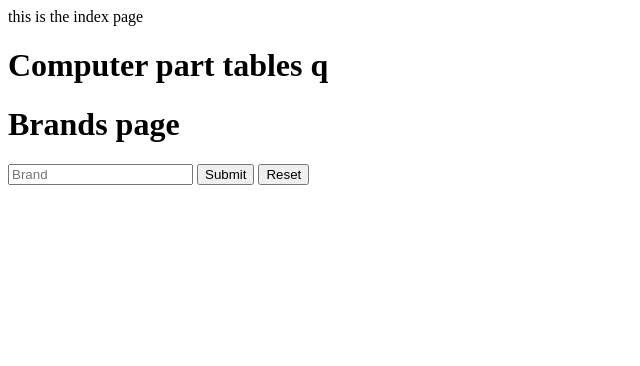
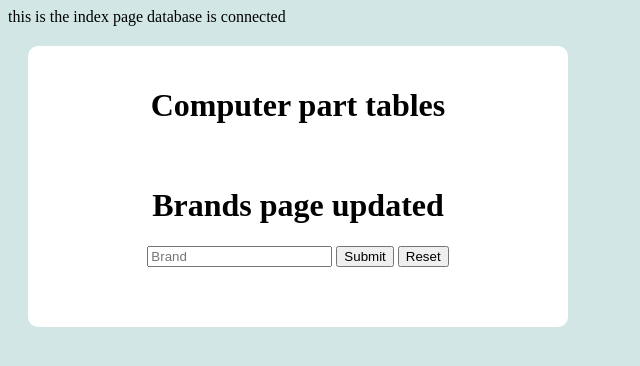
Before and after one commit to LesmyP/block3-adv-web, a PHP site: page /project1-new/mvc-project/index.php in a window 1280 px wide. Shown: the top 366 px of the page, without its empty margins (0-640 px from the left). Run offline with PHP 8.4, Linux system fonts and the light colour scheme; data that the repository does not hold is empty; a stand-in replaces the project's code that opens the database connection.

Commit message:
working code fixed bugs

```diff
--- a/project1-new/mvc-project/controllers/brandscontroller.php
+++ b/project1-new/mvc-project/controllers/brandscontroller.php
@@ -6,7 +6,7 @@ include_once 'models/brandsmodel.php';
 class Controller {
     private $model;
     public function __construct($connection) {
-        $this->model = new userModel($connection);
+        $this->model = new brandModel($connection);
     }
     public function showBrands() {
         // echo "SELECT * FROM brands";
@@ -34,7 +34,7 @@ class Controller {
 
 
 include_once 'controllers/connection.php';
-$connection2 = new connectionObject($host, $username, $password, $database);
+$connection2 = new connectionBrand($host, $username, $password, $database);
 $controller = new Controller($connection2);
 
 if(isset($_POST['submit'])) {
--- a/project1-new/mvc-project/controllers/router.php
+++ /dev/null
@@ -1,5 +0,0 @@
-<?php
-
-
-
-?>
--- a/project1-new/mvc-project/index.php
+++ b/project1-new/mvc-project/index.php
@@ -4,14 +4,19 @@
     <meta charset="UTF-8">
     <meta name="viewport" content="width=device-width, initial-scale=1.0">
     <title>MCV Project - Lesmy Perez</title>
+    <link rel="stylesheet" href="style.css">
+
 </head>
 <body>
-    this is the index page
-    <h1>Computer part tables q</h1>
+    this is the index page database is connected
+
+    <div class="container">
+    <h1>Computer part tables</h1>
         <!-- add controller -->
         <?php
         include_once("controllers/brandscontroller.php");
     ?>
+    </div>
 
 </body>
 </html>
--- a/project1-new/mvc-project/models/brandsmodel.php
+++ b/project1-new/mvc-project/models/brandsmodel.php
@@ -1,19 +1,23 @@
 <?php
 
-class connectionObject {
+// ini_set('display_errors', '1');
+// ini_set('display_startup_errors', '1');
+// error_reporting(E_ALL);
+
+class connectionBrand {
     public function __construct(public $host, public $username, public $password, public $database) {
     }
 }
 
-class userModel {
+class brandModel {
     private $mysqli;
-    private $connectionObject;
-    public function __construct($connectionObject) {
-        $this->connectionObject = $connectionObject;
+    private $connectionBrand;
+    public function __construct($connectionBrand) {
+        $this->connectionBrand = $connectionBrand;
     }
     public function connect() {
         try {
-            $mysqli = new mysqli($this->connectionObject->host, $this->connectionObject->username, $this->connectionObject->password, $this->connectionObject->database);
+            $mysqli = new mysqli($this->connectionBrand->host, $this->connectionBrand->username, $this->connectionBrand->password, $this->connectionBrand->database);
             if($mysqli->connect_error) {
                 throw new Exception('Could not connect');
             }
--- /dev/null
+++ b/project1-new/mvc-project/style.css
@@ -0,0 +1,12 @@
+body{
+    background-color: rgb(210, 230, 230);
+}
+
+.container{
+    background-color: white;
+    padding: 20px;
+    margin: 20px;
+    border-radius: 10px;
+    text-align: center;
+    max-width: 500px;
+}
--- a/project1-new/mvc-project/views/brands.php
+++ b/project1-new/mvc-project/views/brands.php
@@ -4,9 +4,16 @@
     <meta charset="UTF-8">
     <meta name="viewport" content="width=device-width, initial-scale=1.0">
     <title>Brands View</title>
+    <!-- <link rel="stylesheet" href="style.css"> -->
+    <link rel="stylesheet" href="../style.css">
+
 </head>
 <body>
-    <h1>Brands page</h1>
+
+
+    <div class="container">
+
+        <h1>Brands page updated</h1>
 
         <form method="POST">
             <input type="text" name="brandName" placeholder="Brand" value="<?php echo $_POST['brandName']?$_POST['brandName']:""; ?>">
@@ -14,7 +21,7 @@
             <input type="submit" name="submit" value="Submit">
             <input type="reset" name="reset" value="Reset">
 
-
         </form>
+    </div>
 </body>
 </html>
```
Also changed, not shown: project1-new/mvc-project/controllers/maincontroller.php (added). Lines whose indentation alone changed are shown as unchanged.
